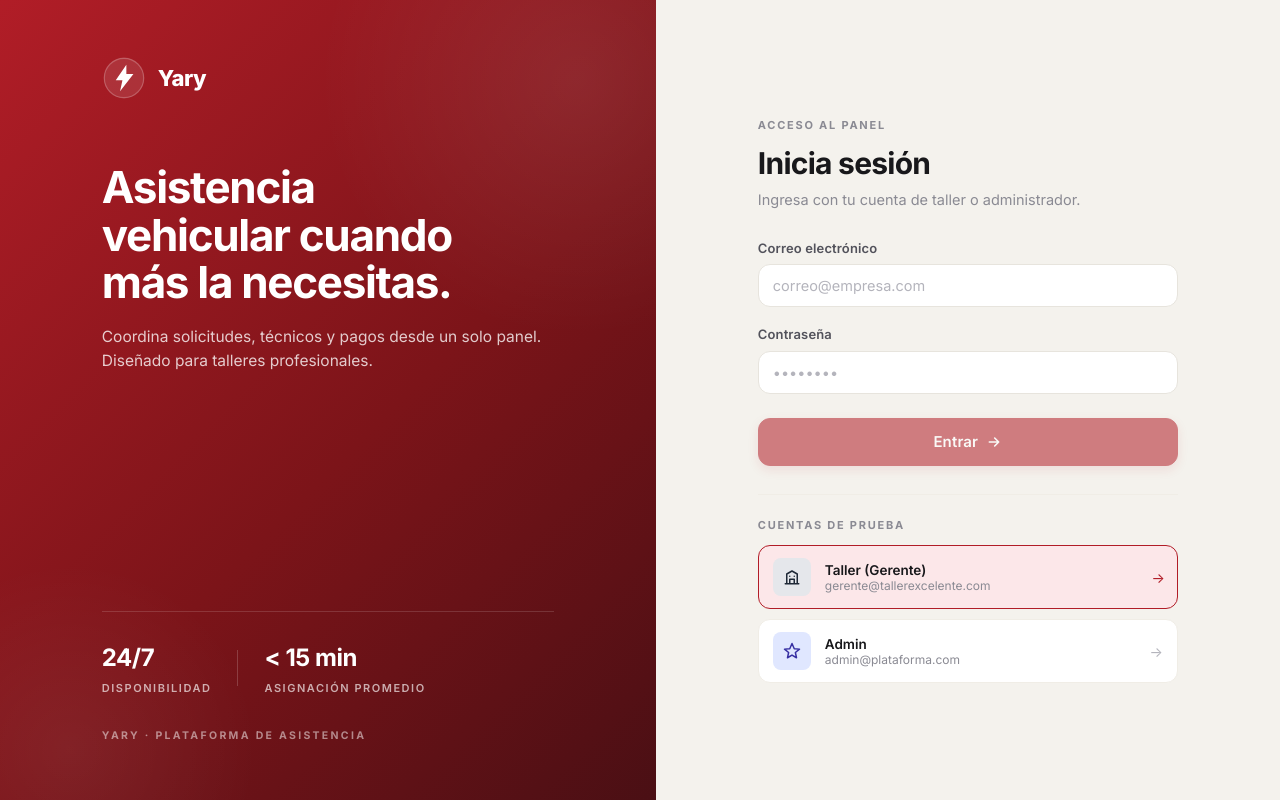
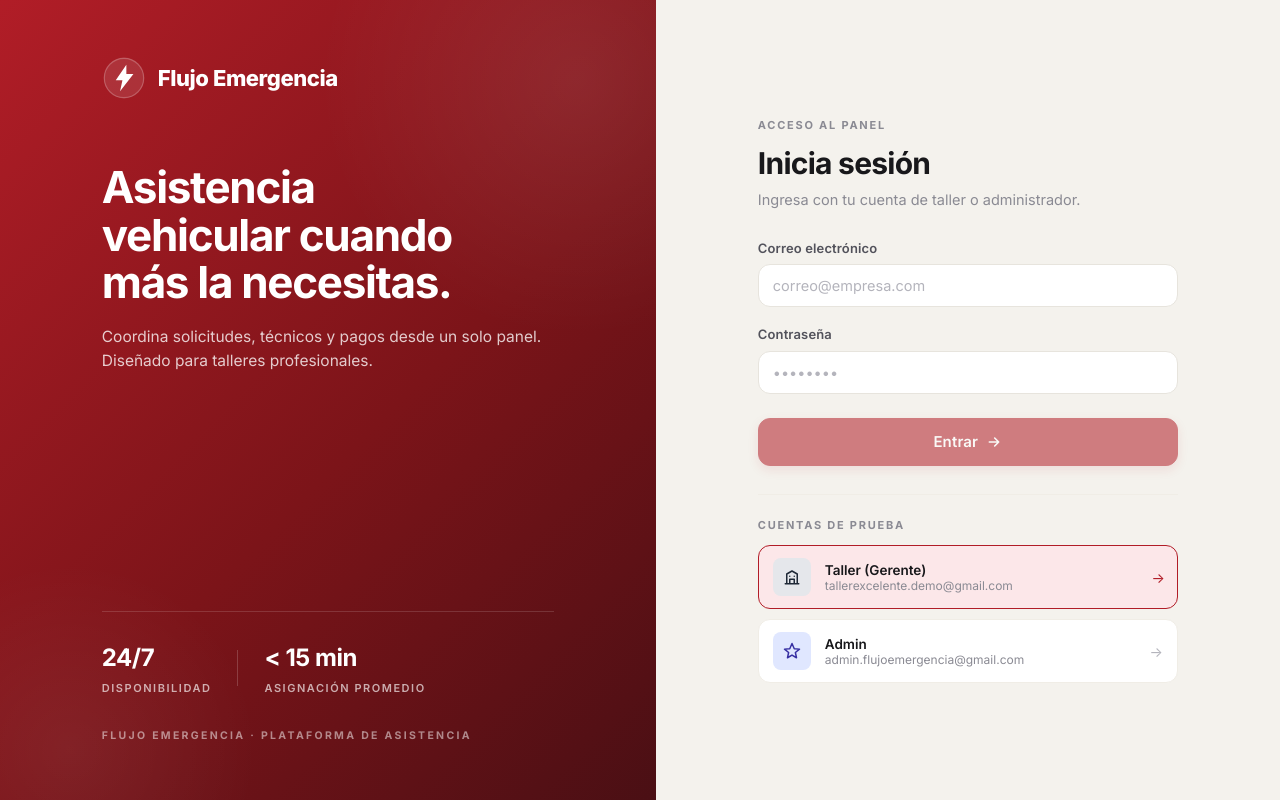
Before and after one commit to GuillermoVR07/web_examen_si2, an Angular app: page /login in a window 1280 px wide. Built offline with nearby package versions, Linux system fonts and the light colour scheme.

Commit message:
chore: update web

```diff
--- a/src/app/auth/login.component.html
+++ b/src/app/auth/login.component.html
@@ -11,7 +11,7 @@
             fill="white"
           />
         </svg>
-        <span class="brandmark__wordmark">Yary</span>
+        <span class="brandmark__wordmark">Flujo Emergencia</span>
       </div>
 
       <h1 class="brand-pane__title">
@@ -35,7 +35,7 @@
         </div>
       </div>
 
-      <p class="brand-pane__footer">YARY · PLATAFORMA DE ASISTENCIA</p>
+      <p class="brand-pane__footer">FLUJO EMERGENCIA · PLATAFORMA DE ASISTENCIA</p>
     </div>
   </aside>
 
--- a/src/app/auth/login.component.ts
+++ b/src/app/auth/login.component.ts
@@ -27,8 +27,8 @@ export class LoginComponent {
   tipoSeleccionado = signal<TipoRol>('taller');
 
   roles: RolOption[] = [
-    { tipo: 'taller', name: 'Taller (Gerente)', email: 'gerente@tallerexcelente.com', password: 'taller123!' },
-    { tipo: 'admin', name: 'Admin', email: 'admin@plataforma.com', password: 'admin123!' }
+    { tipo: 'taller', name: 'Taller (Gerente)', email: 'tallerexcelente.demo@gmail.com', password: 'taller123!' },
+    { tipo: 'admin', name: 'Admin', email: 'admin.flujoemergencia@gmail.com', password: 'admin123!' }
   ];
 
   constructor(
--- a/src/app/dashboards/admin/dashboard-admin.component.html
+++ b/src/app/dashboards/admin/dashboard-admin.component.html
@@ -1,7 +1,7 @@
 <div class="dashboard-container">
   <header class="dashboard-header">
     <div class="header-content">
-      <h1>Yary · Administración</h1>
+      <h1>Flujo Emergencia · Administración</h1>
       <div class="header-info">
         <span class="user-name">{{ currentUser?.nombre }}</span>
         <button class="btn-logout" (click)="logout()">Cerrar sesión</button>
--- a/src/app/dashboards/taller/taller-shell.component.html
+++ b/src/app/dashboards/taller/taller-shell.component.html
@@ -1,7 +1,7 @@
 <div class="shell-root">
   <header class="shell-header">
     <div class="shell-header-content">
-      <a class="shell-brand" routerLink="/dashboard/taller/inicio">Yary · Panel del taller</a>
+      <a class="shell-brand" routerLink="/dashboard/taller/inicio">Flujo Emergencia · Panel del taller</a>
 
       <nav class="shell-nav">
         <a routerLink="/dashboard/taller/inicio" routerLinkActive="activo" [routerLinkActiveOptions]="{exact:true}">Inicio</a>
--- a/src/app/shared/offline/local-db.ts
+++ b/src/app/shared/offline/local-db.ts
@@ -24,12 +24,12 @@ export interface OutboxItem {
   last_error?: string;
 }
 
-export class YaryLocalDB extends Dexie {
+export class AppLocalDB extends Dexie {
   incidentes!: Table<CachedIncidente, number>;
   outbox!: Table<OutboxItem, number>;
 
   constructor() {
-    super('yary-offline');
+    super('emergencia-offline');
     this.version(1).stores({
       incidentes: 'id_incidente, created_at',
       outbox: '++id, client_id, created_at',
@@ -37,4 +37,4 @@ export class YaryLocalDB extends Dexie {
   }
 }
 
-export const localDB = new YaryLocalDB();
+export const localDB = new AppLocalDB();
--- a/src/index.html
+++ b/src/index.html
@@ -2,7 +2,7 @@
 <html lang="es">
   <head>
     <meta charset="utf-8" />
-    <title>Yary — Panel del Taller</title>
+    <title>Flujo Emergencia — Panel del Taller</title>
     <base href="/" />
     <meta name="viewport" content="width=device-width, initial-scale=1" />
     <link rel="icon" type="image/x-icon" href="favicon.ico" />
--- a/src/styles.scss
+++ b/src/styles.scss
@@ -1,4 +1,4 @@
-/* Global styles — Yary web */
+/* Global styles — Flujo Emergencia web */
 @use 'leaflet/dist/leaflet.css';
 @use 'styles/tokens';
 @use 'styles/base';
--- a/src/styles/_tokens.scss
+++ b/src/styles/_tokens.scss
@@ -1,4 +1,4 @@
-// Design tokens — Yary
+// Design tokens — Flujo Emergencia
 // Single source of truth for color, spacing, radii, typography, shadows.
 
 :root {
```
Also changed, not shown: 1 other file (tests, documents, lock files or other folders).
